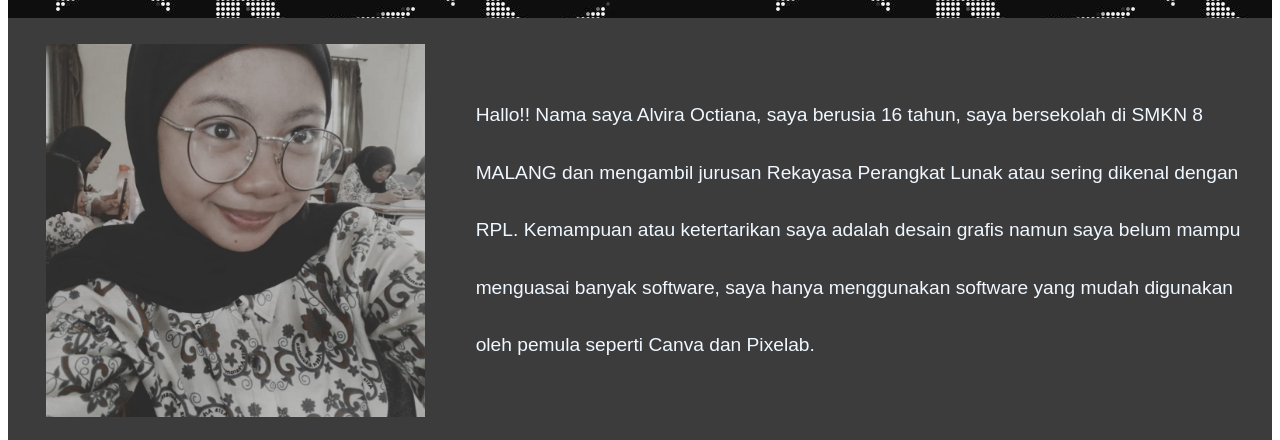
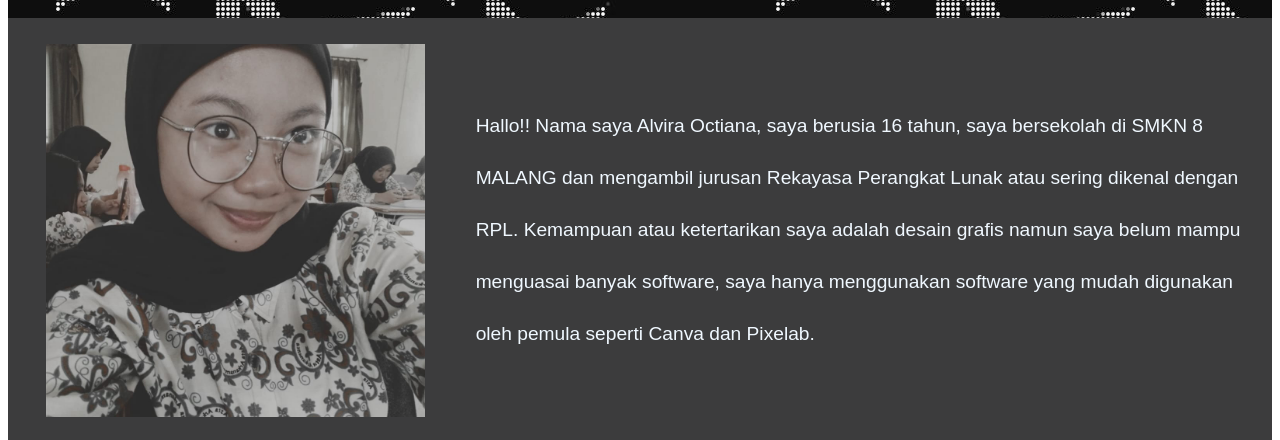
Before and after one commit to alvira41/vira_lemari-project, a plain HTML site: page index.html in a window 1280 px wide. Shown: the part 206-646 px from the top of the page. Drawn offline with Linux system fonts and the light colour scheme.

Commit message:
Update style.css

```diff
--- a/style.css
+++ b/style.css
@@ -42,7 +42,7 @@
     text-align: left;
     font-family: Arial, Helvetica, sans-serif;
     font-size: larger;
-    line-height: 3;
+    line-height: 2.7;
     display: flex;
     margin: auto;
     padding-left: 4%;
```
